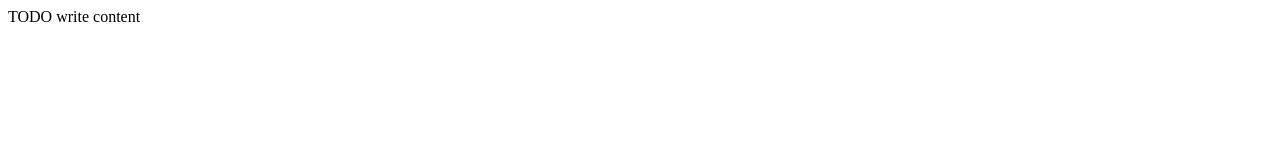
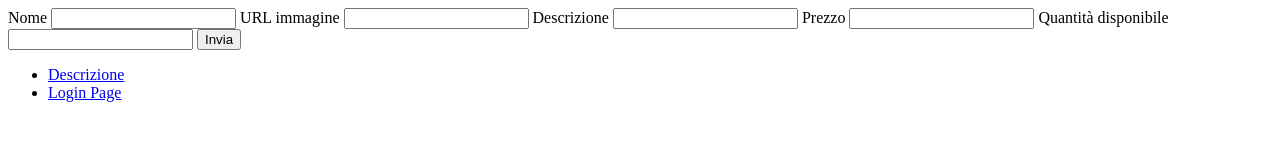
Before and after one commit to Mauro2195/AMM_GruppoB, a plain HTML site: page AmmM1/web/M1/venditore.html in a window 1280 px wide. Drawn offline with Linux system fonts and the light colour scheme.

Commit message:
Task 1-2-3-4-5-6

```diff
--- a/AmmM1/web/M1/venditore.html
+++ b/AmmM1/web/M1/venditore.html
@@ -6,11 +6,32 @@ and open the template in the editor.
 -->
 <html>
     <head>
-        <title>TODO supply a title</title>
+        <title>Fornitore</title>
         <meta charset="UTF-8">
         <meta name="viewport" content="width=device-width, initial-scale=1.0">
+        <meta name="author" content="Mauro Cuccu">
+        <meta name="description" content="Aggiunta prodotti">
     </head>
     <body>
-        <div>TODO write content</div>
+        <form method="GET">
+            <label for="name">Nome</label>
+            <input type="text" name="name" id="name" />
+            <label for="URL">URL immagine</label>
+            <input type="text" name="URL" id="URL" />
+            <label for="descrizione">Descrizione</label>
+            <input type="text" name="descrizione" id="descrizione" />
+            <label for="price">Prezzo</label>
+            <input type="number" name="price" id="price" />
+            <label for="quantita">Quantità disponibile</label>
+            <input type="number" name="quantita" id="quantita" />
+            <input type='submit' value='Invia'>
+        </form>
+
+        <div>
+            <ul>
+                <li><a href='descrizione.html'>Descrizione</a></li>
+                <li><a href='login.html'>Login Page</a></li>
+            </ul>
+        </div>
     </body>
 </html>
```
Also changed, not shown: AmmM1/web/M1/cliente.html (+6 -2 lines), AmmM1/web/M1/descrizione.html (+1 -1 lines), AmmM1/web/M1/login.html (+5 -7 lines).
